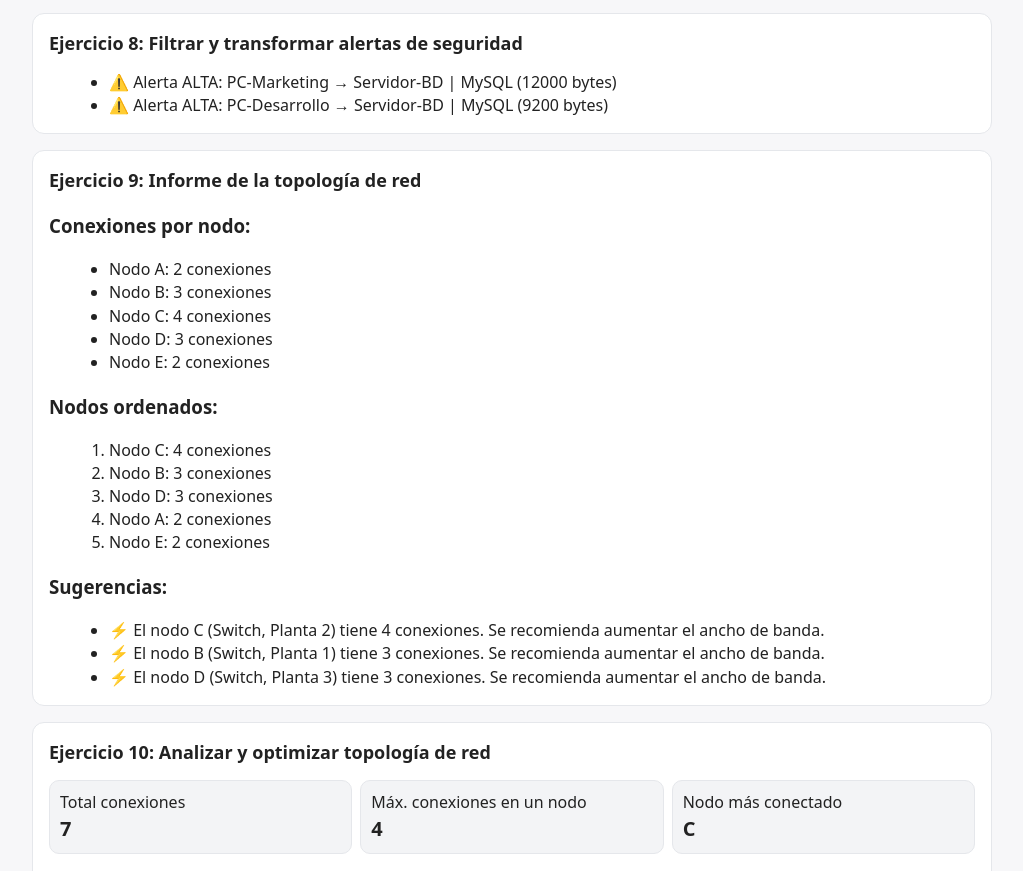
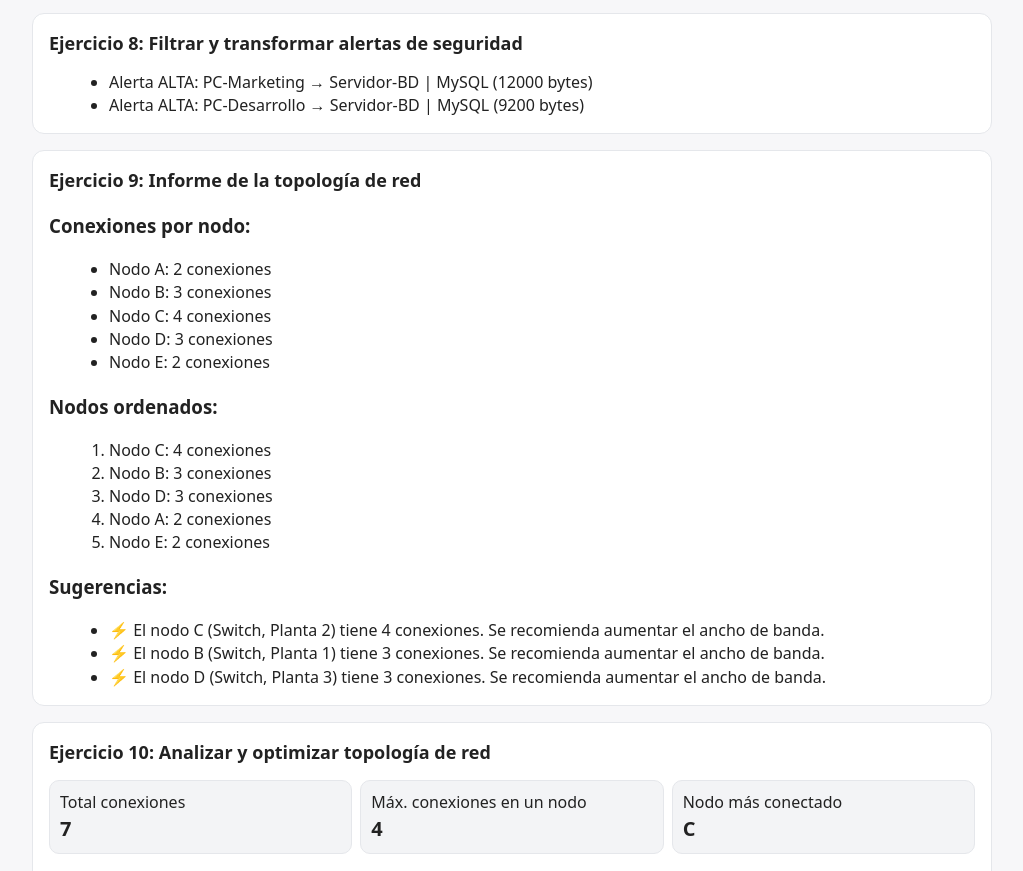
Before and after one commit to AntonellaHernandez427/Trabajos-de-programaci-n-avanzada, a plain HTML site: page index.html in a window 1280 px wide. Shown: the part 1566-2437 px from the top of the page, without its empty margins (128-1151 px from the left). Drawn offline with Linux system fonts and the light colour scheme.

Commit message:
Update index.html

```diff
--- a/index.html
+++ b/index.html
@@ -179,7 +179,7 @@
     });
     const alertasAltas = alertas
       .filter(a => a.nivel === "alto")
-      .map(a => `⚠️ Alerta ALTA: ${a.origen} → ${a.destino} | ${a.protocolo} (${a.bytes} bytes)`);
+      .map(a => ` Alerta ALTA: ${a.origen} → ${a.destino} | ${a.protocolo} (${a.bytes} bytes)`);
     const ej8Content = document.getElementById("ej8-content");
     alertasAltas.forEach(msg => {
       const li = document.createElement("li");
```
